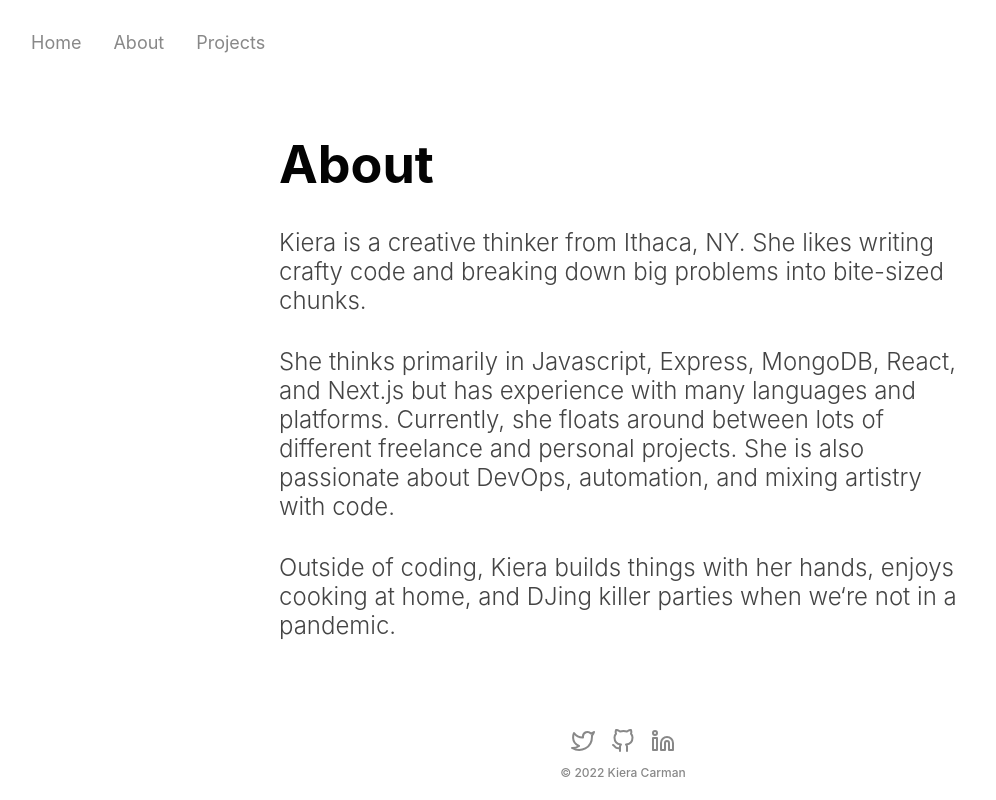
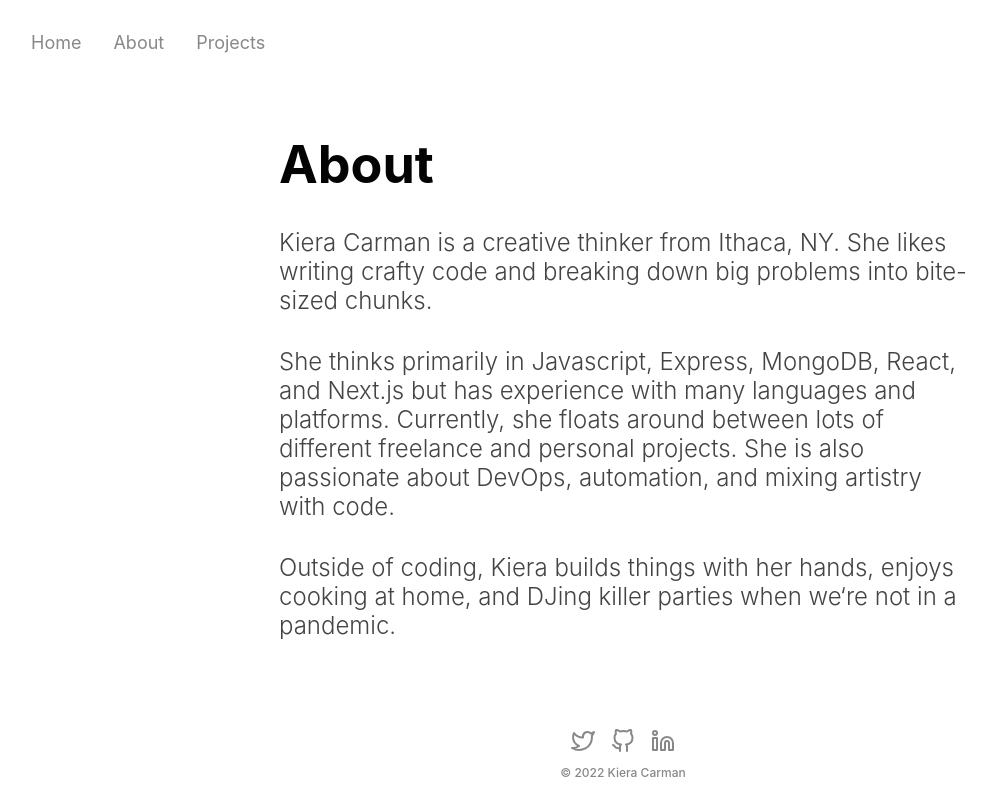
Before and after one commit to kieracarman/portfolio, a Next.js app: page /about in a window 1280 px wide. Shown: the whole page, without its empty margins (17-1013 px from the left). Built offline with nearby package versions, Linux system fonts and the light colour scheme.

Commit message:
Add last name to About page

```diff
--- a/pages/about.js
+++ b/pages/about.js
@@ -11,7 +11,7 @@ const About = () => {
       </Head>
       <h2 className={utilStyles.title}>About</h2>
       <div className={utilStyles.body}>
-        <p>Kiera is a creative thinker from Ithaca, NY.
+        <p>Kiera Carman is a creative thinker from Ithaca, NY.
           She likes writing crafty code and breaking down big problems
           into bite-sized chunks.</p>
         <p>
```
